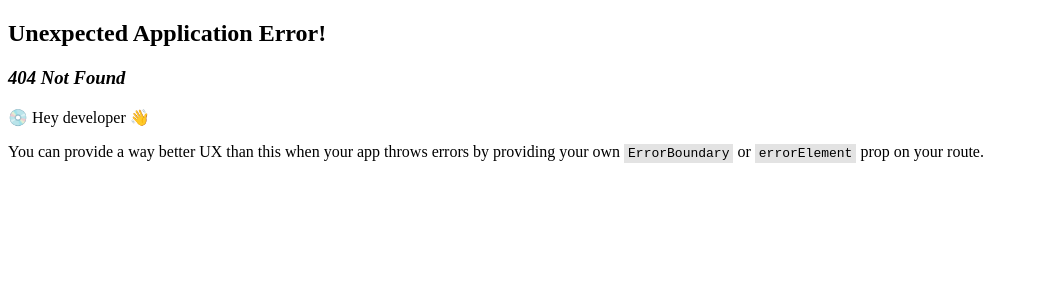
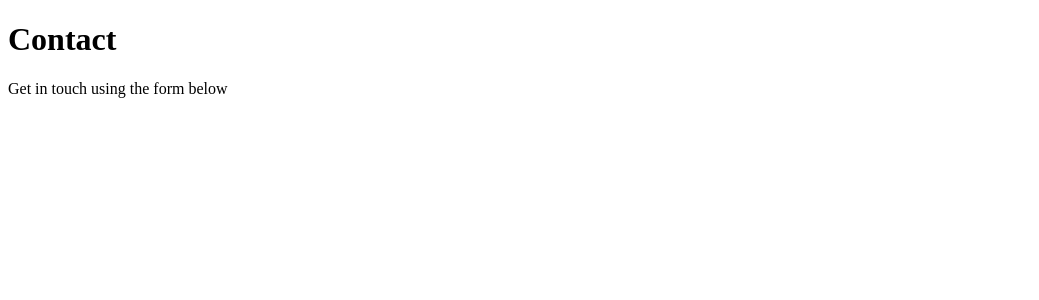
Before and after one commit to ifspcodelab/codeodyssey-frontend, a React (Vite) app: page /contact in a window 1280 px wide. Before the commit this address had no page. Shown: the top 300 px of the page, without its empty margins (0-1039 px from the left). Built offline with nearby package versions, Linux system fonts and the light colour scheme.

Commit message:
feat: contact page

```diff
--- a/src/main.tsx
+++ b/src/main.tsx
@@ -5,6 +5,7 @@ import {createBrowserRouter, RouterProvider} from "react-router-dom";
 import Home from "./pages/Home";
 import TermsOfUse from "./pages/TermsOfUse";
 import PrivacyPolicy from "./pages/PrivacyPolicy";
+import Contact from "./pages/Contact";
 
 const router = createBrowserRouter([
     {
@@ -23,6 +24,10 @@ const router = createBrowserRouter([
                 path: "privacy-policy",
                 element: <PrivacyPolicy/>
             },
+            {
+                path: "contact",
+                element: <Contact/>
+            },
         ],
     },
 ]);
--- /dev/null
+++ b/src/pages/Contact/index.tsx
@@ -0,0 +1,10 @@
+function Contact() {
+    return (
+        <>
+            <h1>Contact</h1>
+            <p>Get in touch using the form below</p>
+        </>
+    );
+}
+
+export default Contact
--- a/src/pages/index.tsx
+++ b/src/pages/index.tsx
@@ -1,9 +1,11 @@
 import Home from "./Home";
 import TermsOfUse from "./TermsOfUse";
 import PrivacyPolicy from "./PrivacyPolicy";
+import Contact from "./Contact";
 
 export default [
     Home,
     TermsOfUse,
-    PrivacyPolicy
+    PrivacyPolicy,
+    Contact
 ];
```
